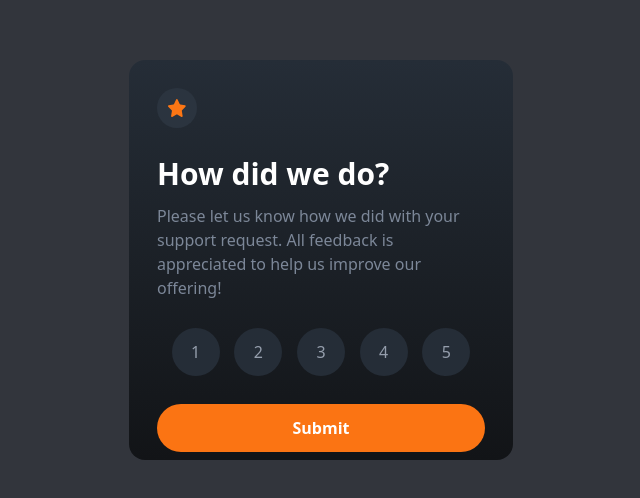
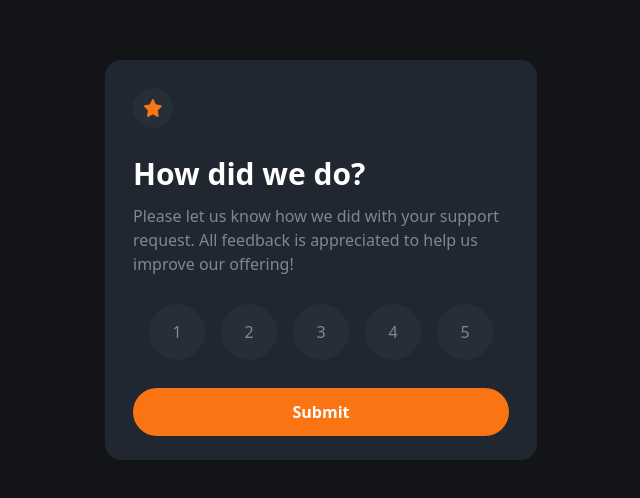
Before and after one commit to moutafatin1/frontendmentor-challenges, a Next.js app: page /rating-component in a window 1280 px wide. Shown: the part 140-638 px from the top of the page, without its empty margins (319-959 px from the left). Built offline with nearby package versions, Linux system fonts and the light colour scheme.

Commit message:
Changes colors and sizes

```diff
--- a/src/components/RatingComponent/RatingContent.tsx
+++ b/src/components/RatingComponent/RatingContent.tsx
@@ -11,13 +11,13 @@ const RatingContent = ({ buttonsText, setRating, setSubmited }: Props) => {
   return (
     <div className="m-7 flex flex-col space-y-7 ">
       {/* Start icon */}
-      <div className="h-10 w-10 rounded-full bg-[#2b343f] flex justify-center items-center">
+      <div className="h-10 w-10 rounded-full bg-[#262f38] flex justify-center items-center">
         <Image src="/icon-star.svg" alt="start icon" height={18} width={18} />
       </div>
       {/* text */}
       <div className="space-y-3">
         <h1 className="text-white font-semibold text-3xl">How did we do?</h1>
-        <p className="text-[#7c8798]">
+        <p className="text-[#808791]">
           Please let us know how we did with your support request. All feedback
           is appreciated to help us improve our offering!
         </p>
--- a/src/components/RatingComponent/ThankYouState.tsx
+++ b/src/components/RatingComponent/ThankYouState.tsx
@@ -24,7 +24,7 @@ const ThankYouState = ({ rating }: Props) => {
       </div>
       <div className="text-center space-y-3">
         <h1 className="text-white font-semibold text-3xl">Thank you!</h1>
-        <p className="text-[#7c8798]">
+        <p className="text-[#808791]">
           We appreciate you taking the time to give a rating. If you ever need
           more support, don’t hesitate to get in touch!
         </p>
--- a/src/pages/rating-component/index.tsx
+++ b/src/pages/rating-component/index.tsx
@@ -15,9 +15,9 @@ const Rating = () => {
         <meta name="description" content="Generated by create next app" />
         <link rel="icon" href="/favicon.ico" />
       </Head>
-      <div className="h-screen flex justify-center items-center bg-[#32353c]">
+      <div className="h-screen flex justify-center items-center bg-[#121417]">
         {/* Card */}
-        <div className="bg-gradient-to-b from-[#252d37] to-[#121417] w-96 h-[25rem] rounded-2xl">
+        <div className="bg-[#202731] w-[27rem] h-[26rem] sm:h-[25rem] rounded-2xl mx-5">
           {/* card content */}
           {!submited && (
             <RatingContent
--- a/src/styles/globals.css
+++ b/src/styles/globals.css
@@ -2,8 +2,18 @@
 @tailwind components;
 @tailwind utilities;
 
+:root {
+  --bg-color-body: rgb(18, 20, 23);
+  --bg-color-card: rgb(32, 39, 49);
+  --bg-color-details: rgb(38, 47, 56);
+  --bg-color-active: rgb(126, 135, 152);
+  --bg-color-btn: rgb(251, 116, 19);
+  --text-color-heading: rgb(255, 255, 255);
+  --text-color-paragraph: rgb(128, 135, 145);
+}
+
 @layer components {
   .ratinButton {
-    @apply w-12 h-12 bg-[#252d37] rounded-full hover:bg-[#fb7413] hover:text-white focus:bg-[#959eac] focus:text-white text-[#959eac] transition;
+    @apply w-14 h-14 bg-[#262f38] rounded-full hover:bg-[#fb7413] hover:text-white focus:bg-[#7e8798] focus:text-white text-[#808791] transition;
   }
 }
```
